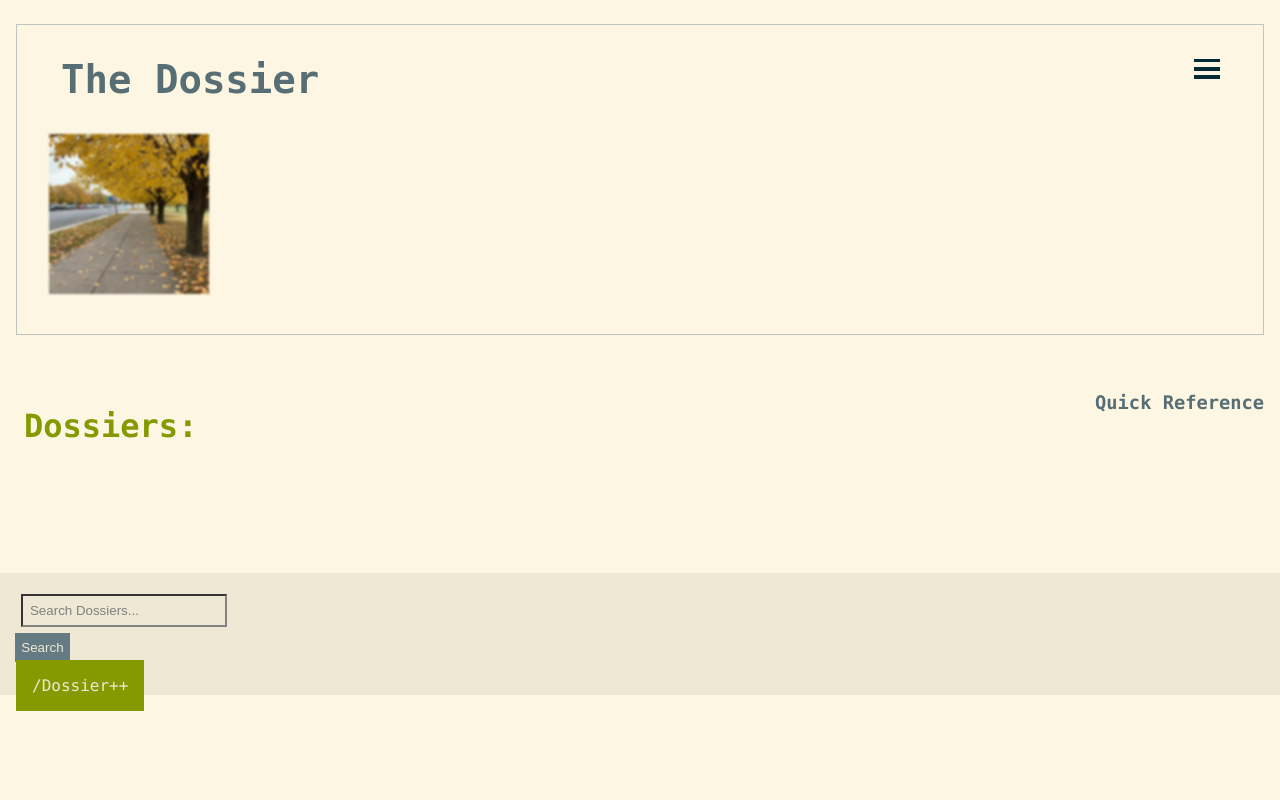
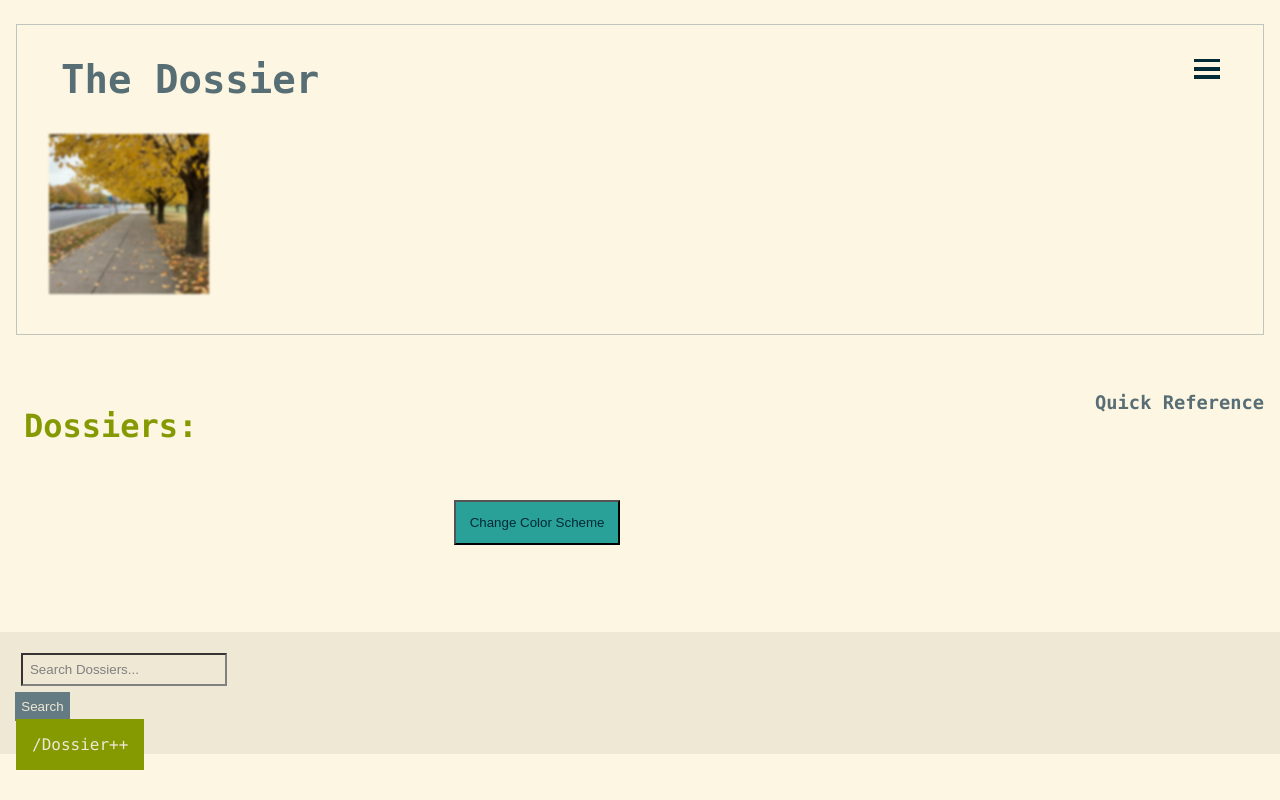
Before and after one commit to punctuationmarks/Dossier, a Django app: page /dossiers/ in a window 1280 px wide. Run offline with Django 3.2, Linux system fonts and the light colour scheme; the visitor is signed in with stand-in values (Sample User, id 1); data that the repository does not hold is empty.

Commit message:
playing with local storage and color themes

```diff
--- a/VanillaDossier/Main_Templates/static/Main_Templates/main.js
+++ b/VanillaDossier/Main_Templates/static/Main_Templates/main.js
@@ -4,21 +4,19 @@
 // need to have this function on the actual html/css properties since
 // it needs to be an onClick() function
 
-let htmlDoc = document.getElementById("html_id");
+let bodyElement = document.getElementById("body_id");
 let colorToggle = document.getElementById("js_color_scheme_toggle");
 let mainNav = document.getElementById("js_menu");
 let navBarToggle = document.getElementById("js_navbar_toggle");
 
-
-
-// Color scheme toggle mode
-function darkLightModesSwitch(htmlDoc) {
-  htmlDoc.classList.toggle("dark_mode");
-}
-
-colorToggle.addEventListener("click", function() {
-  htmlDoc.classList.toggle("dark_mode");
-});
+// // Color scheme toggle mode
+// function darkLightModesSwitch(bodyElement) {
+//   bodyElement.classList.toggle("dark_mode");
+// }
+//
+// colorToggle.addEventListener("click", function() {
+//   bodyElement.classList.toggle("dark_mode");
+// });
 
 function hamburgerAnimation(mainNav) {
   mainNav.classList.toggle("change_hamburger");
@@ -30,4 +28,79 @@ navBarToggle.addEventListener("click", function() {
   mainNav.classList.toggle("active_navbar");
 });
 
+
+// read into this:
+// https://blog.logrocket.com/the-complete-guide-to-using-localstorage-in-javascript-apps-ba44edb53a36/
+// this also looks like a more broad stroke:
+// https://blog.logrocket.com/beyond-cookies-todays-options-for-client-side-data-storage/
+
+// Color scheme toggle mode
+function darkLightModesSwitch(bodyElement) {
+  bodyElement.classList.toggle("dark_mode");
+}
+
+
+// these log fine, but doesn't allow reversing, perhaps a switch statement would be best?
+colorToggle.addEventListener("click", function() {
+  if (window.localStorage.getItem("color_theme")) {
+    window.localStorage.setItem("color_theme", "light_mode");
+    console.log(window.localStorage.getItem("color_theme"));
+  } else {
+    window.localStorage.setItem("color_theme", "dark_mode");
+    console.log(window.localStorage.getItem("color_theme"));
+  }
+});
+
+// TO BUILD!
 // free rides to the top
+
+// // Mario says to not use cookies:
+
+//
+// // Testing Cookies for holding the theme in state
+//
+// function setCookie(cname, cvalue, exdays) {
+//   var d = new Date();
+//   d.setTime(d.getTime() + exdays * 24 * 60 * 60 * 1000);
+//   var expires = "expires=" + d.toGMTString();
+//   document.cookie = cname + "=" + cvalue + ";" + expires + ";path=/";
+// }
+//
+// function getCookie(cname) {
+//   var name = cname + "=";
+//   var decodedCookie = decodeURIComponent(document.cookie);
+//   var ca = decodedCookie.split(";");
+//   for (var i = 0; i < ca.length; i++) {
+//     var c = ca[i];
+//     while (c.charAt(0) == " ") {
+//       c = c.substring(1);
+//     }
+//     if (c.indexOf(name) == 0) {
+//       return c.substring(name.length, c.length);
+//     }
+//   }
+//   return "";
+// }
+
+// // W3 schools example
+// function checkCookie() {
+//   var user = getCookie("username");
+//   if (user != "") {
+//     alert("Welcome again " + user);
+//   } else {
+//     user = prompt("Please enter your name:", "");
+//     if (user != "" && user != null) {
+//       setCookie("username", user, 30);
+//     }
+//   }
+// }
+
+// colorToggle.addEventListener("click", function() {
+//   if (getCookie("theme_cookie").length > 0) {
+//     setCookie("theme_cookie", "dark_cookie", 17);
+//     console.log(getCookie("theme_cookie") + " dark theme cookie active");
+//   } else {
+//     setCookie("theme_cookie", "light_cookie", 17);
+//     console.log(getCookie("theme_cookie") + " ligth theme cookie active");
+//   }
+// });
--- a/VanillaDossier/Main_Templates/static/Main_Templates/styles.css
+++ b/VanillaDossier/Main_Templates/static/Main_Templates/styles.css
@@ -20,7 +20,7 @@ html[data-theme='dark'] {
 */
 
 /* using the solarized light palette */
-html.light_mode {
+body.light_mode {
   background: var(--background);
   --background: rgba(253, 246, 227, 1);
   --background-transparent: rgba(253, 246, 227, 0.1);
@@ -43,7 +43,7 @@ html.light_mode {
   --hamburger-background: #002b36;
 }
 
-html.dark_mode {
+body.dark_mode {
   background: var(--background);
   --background: #002b36;
   --background-transparent: rgba(43, 54, 193, 0.1);
--- a/VanillaDossier/Main_Templates/templates/Main_Templates/base.html
+++ b/VanillaDossier/Main_Templates/templates/Main_Templates/base.html
@@ -1,6 +1,6 @@
 {% load static %}
 <!DOCTYPE html>
-<html lang="en" id="html_id" class="light_mode">
+<html lang="en">
   <head>
     <meta charset="UTF-8" />
     <meta name="viewport" content="width=device-width, initial-scale=1.0" />
@@ -13,7 +13,7 @@
     <link rel="icon" href="{% static 'images/autumn-leaves-walkway.jpg'%}" />
     <title>Dossiers</title>
   </head>
-  <body>
+  <body id = "body_id" class="light_mode">
     <section id="skip_links_wrapper">
       <a href="#navbar_toggle" class="skip_links">Skip to Navigation</a>
       <a href="#main" class="skip_links">Skip to Main Content</a>
@@ -49,9 +49,6 @@
           <li class="nav_bar_li"><a href="/admin" class="nav_bar_links">Login</a></li>
           <li class="nav_bar_li"><a href="/about" class="nav_bar_links">About</a></li>
 {% endif %}
-        <li class="nav_bar_li">
-          <button class="color_scheme_button" id="js_color_scheme_toggle" onclick=darkLightModesSwitch(this)>Change Color Scheme</button>
-        </li>
           <li>
             {{ current_time }}
           </li>
@@ -81,7 +78,9 @@
       {% block pagination_buttons %}
       {% endblock pagination_buttons %}
   </section>
-  <section id="bottom_of_page"></section>
+  <section id="bottom_of_page">
+    <button class="color_scheme_button" id="js_color_scheme_toggle" onclick=darkLightModesSwitch(this)>Change Color Scheme</button>
+  </section>
 </main>
 
 
```
Also changed, not shown: thots.md (+7 -0 lines).
